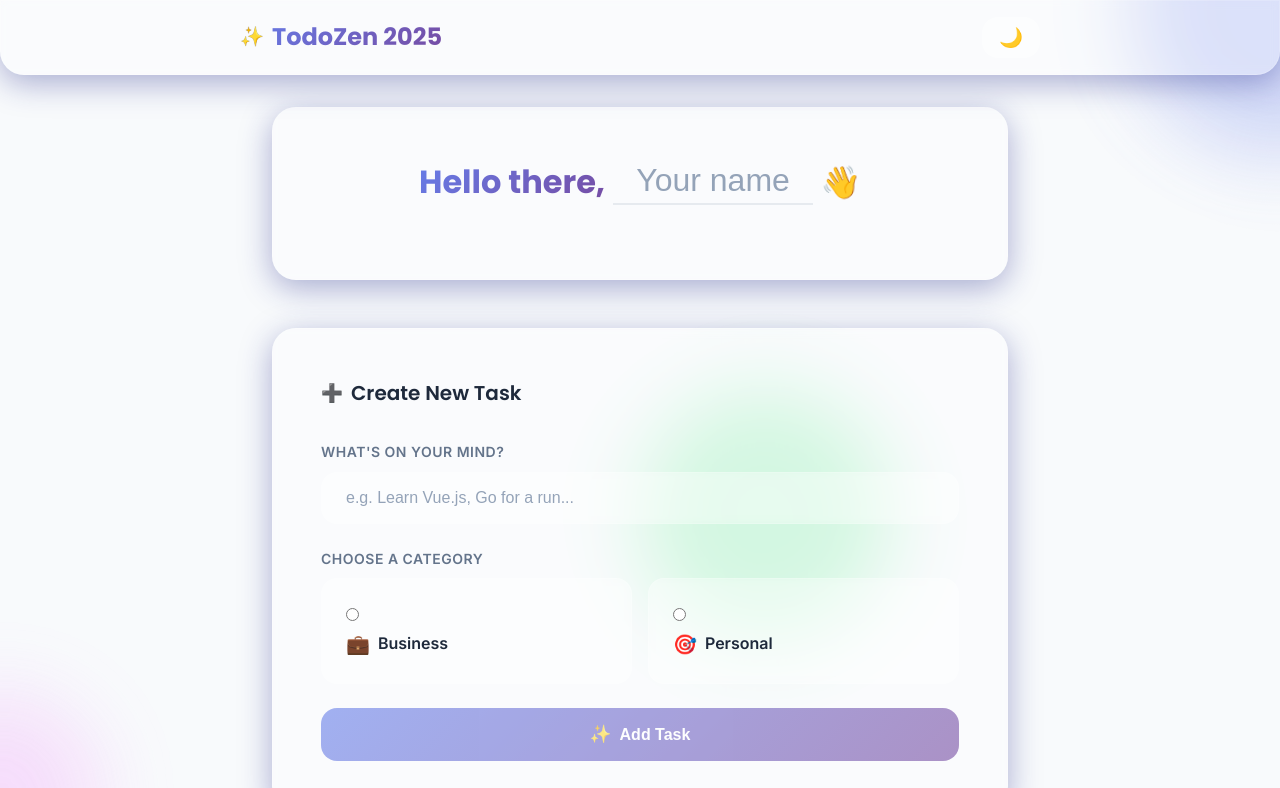
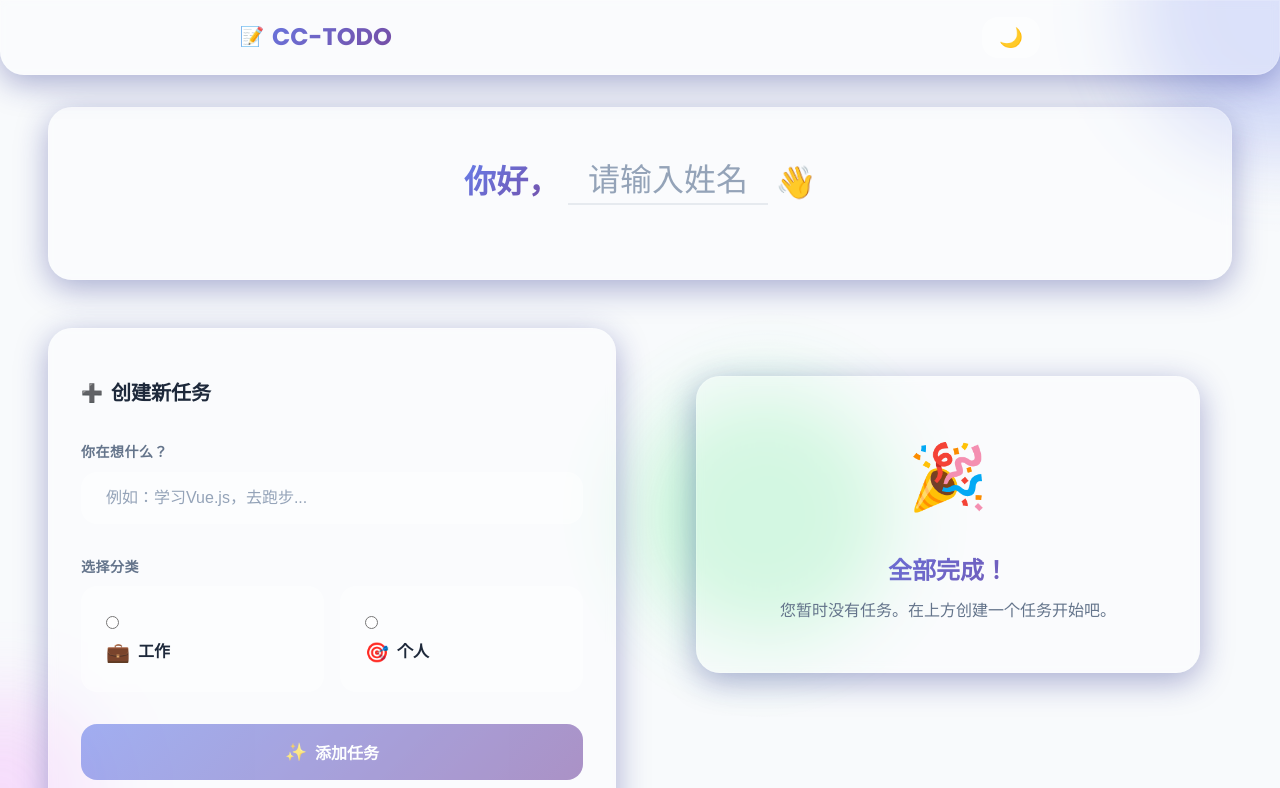
Before and after one commit to Ratey258/CC-TODO, a Vue app: page / in a window 1280 px wide. Shown: the top 788 px of the page. Built offline with nearby package versions, Linux system fonts and the light colour scheme.

Commit message:
美化界面

```diff
--- a/index.html
+++ b/index.html
@@ -4,8 +4,8 @@
     <meta charset="UTF-8" />
     <link rel="icon" href="/favicon.ico" />
     <meta name="viewport" content="width=device-width, initial-scale=1.0" />
-    <meta name="description" content="TodoZen 2025 - A modern, beautiful todo application with glassmorphism design" />
-    <title>TodoZen 2025 - Modern Todo App</title>
+    <meta name="description" content="CC-TODO" />
+    <title>CC-TODO</title>
 
     <!-- Google Fonts -->
     <link rel="preconnect" href="https://fonts.googleapis.com">
--- a/src/App.vue
+++ b/src/App.vue
@@ -91,8 +91,8 @@ onMounted(() => {
 		<nav class="navbar glass">
 			<div class="nav-content">
 				<h1 class="app-title">
-					<span class="icon">✨</span>
-					TodoZen 2025
+					<span class="icon">📝</span>
+					CC-TODO
 				</h1>
 				<button class="theme-toggle" @click="toggleTheme" :class="{ active: isDarkMode }">
 					<span class="theme-icon">{{ isDarkMode ? '☀️' : '🌙' }}</span>
@@ -105,11 +105,11 @@ onMounted(() => {
 			<section class="greeting glass">
 				<div class="greeting-content">
 					<h2 class="greeting-title">
-						<span class="greeting-text">Hello there,</span>
+						<span class="greeting-text">你好，</span>
 						<input
 							type="text"
 							class="name-input"
-							placeholder="Your name"
+							placeholder="请输入姓名"
 							v-model="name"
 							maxlength="20"
 						>
@@ -120,15 +120,15 @@ onMounted(() => {
 					<div class="stats-grid" v-if="totalTodos > 0">
 						<div class="stat-card">
 							<div class="stat-number">{{ totalTodos }}</div>
-							<div class="stat-label">Total Tasks</div>
+							<div class="stat-label">总任务</div>
 						</div>
 						<div class="stat-card">
 							<div class="stat-number">{{ completedTodos }}</div>
-							<div class="stat-label">Completed</div>
+							<div class="stat-label">已完成</div>
 						</div>
 						<div class="stat-card">
 							<div class="stat-number">{{ progressPercentage }}%</div>
-							<div class="stat-label">Progress</div>
+							<div class="stat-label">进度</div>
 							<div class="progress-bar">
 								<div class="progress-fill" :style="{ width: progressPercentage + '%' }"></div>
 							</div>
@@ -142,24 +142,24 @@ onMounted(() => {
 				<div class="section-header">
 					<h3 class="section-title">
 						<span class="section-icon">➕</span>
-						Create New Task
+						创建新任务
 					</h3>
 				</div>
 
 				<form @submit.prevent="addTodo" class="todo-form">
 					<div class="form-group">
-						<label class="form-label">What's on your mind?</label>
+						<label class="form-label">你在想什么？</label>
 						<input
 							type="text"
 							class="form-input"
-							placeholder="e.g. Learn Vue.js, Go for a run..."
+							placeholder="例如：学习Vue.js，去跑步..."
 							v-model="input_content"
 							maxlength="100"
 						/>
 					</div>
 
 					<div class="form-group">
-						<label class="form-label">Choose a category</label>
+						<label class="form-label">选择分类</label>
 						<div class="category-options">
 							<label class="category-option" :class="{ active: input_category === 'business' }">
 								<input
@@ -170,7 +170,7 @@ onMounted(() => {
 								/>
 								<div class="category-content">
 									<span class="category-icon">💼</span>
-									<span class="category-name">Business</span>
+									<span class="category-name">工作</span>
 								</div>
 								<div class="category-indicator business"></div>
 							</label>
@@ -184,7 +184,7 @@ onMounted(() => {
 								/>
 								<div class="category-content">
 									<span class="category-icon">🎯</span>
-									<span class="category-name">Personal</span>
+									<span class="category-name">个人</span>
 								</div>
 								<div class="category-indicator personal"></div>
 							</label>
@@ -193,7 +193,7 @@ onMounted(() => {
 
 					<button type="submit" class="add-button" :disabled="!input_content.trim() || !input_category">
 						<span class="button-icon">✨</span>
-						Add Task
+						添加任务
 					</button>
 				</form>
 			</section>
@@ -203,7 +203,7 @@ onMounted(() => {
 				<div class="section-header" v-if="todos.length > 0">
 					<h3 class="section-title">
 						<span class="section-icon">📋</span>
-						Your Tasks
+						我的任务
 					</h3>
 				</div>
 
@@ -235,7 +235,7 @@ onMounted(() => {
 								/>
 								<div class="todo-category">
 											<span class="category-badge" :class="todo.category">
-										{{ todo.category === 'business' ? '💼 Business' : '🎯 Personal' }}
+												{{ todo.category === 'business' ? '💼 工作' : '🎯 个人' }}
 											</span>
 								</div>
 							</div>
@@ -244,7 +244,7 @@ onMounted(() => {
 									<button
 										class="action-button delete"
 										@click="removeTodo(todo)"
-									title="Delete task"
+										title="删除任务"
 									>
 									<span class="action-icon">🗑️</span>
 								</button>
@@ -256,8 +256,8 @@ onMounted(() => {
 				<!-- 空状态 -->
 				<div class="empty-state glass" v-else>
 					<div class="empty-icon">🎉</div>
-					<h3 class="empty-title">All caught up!</h3>
-					<p class="empty-text">You have no tasks yet. Create one above to get started.</p>
+					<h3 class="empty-title">全部完成！</h3>
+					<p class="empty-text">您暂时没有任务。在上方创建一个任务开始吧。</p>
 				</div>
 			</section>
 		</main>
--- a/src/main.css
+++ b/src/main.css
@@ -230,7 +230,7 @@ body {
 
 /* Main Content */
 .main-content {
-  max-width: 800px;
+  max-width: 1200px;
   margin: 0 auto;
   padding: 0 var(--spacing-xl);
   display: flex;
@@ -238,11 +238,79 @@ body {
   gap: var(--spacing-2xl);
 }
 
+/* Desktop Grid Layout */
+@media (min-width: 1024px) {
+  .main-content {
+    max-width: 1400px;
+    padding: 0 var(--spacing-2xl);
+    display: grid;
+    grid-template-columns: 1fr 1fr;
+    grid-template-rows: auto auto;
+    gap: var(--spacing-2xl);
+    align-items: start;
+  }
+
+  .greeting {
+    grid-column: 1 / -1;
+    grid-row: 1;
+  }
+
+  .create-todo {
+    grid-column: 1;
+    grid-row: 2;
+  }
+
+  .todo-list {
+    grid-column: 2;
+    grid-row: 2;
+  }
+}
+
+@media (min-width: 1440px) {
+  .main-content {
+    max-width: 1600px;
+    grid-template-columns: 2fr 3fr;
+  }
+}
+
+@media (min-width: 1920px) {
+  .main-content {
+    max-width: 1800px;
+    padding: 0 var(--spacing-2xl);
+  }
+
+  .greeting {
+    padding: var(--spacing-2xl) var(--spacing-2xl);
+  }
+}
+
 /* Section Styles */
 section {
   border-radius: var(--radius-lg);
   padding: var(--spacing-2xl);
   transition: transform var(--transition-normal);
+}
+
+/* Desktop Section Optimization */
+@media (min-width: 1024px) {
+  section {
+    padding: var(--spacing-2xl) var(--spacing-xl);
+  }
+
+  .create-todo {
+    height: fit-content;
+    min-height: 400px;
+  }
+
+  .todo-list {
+    min-height: 400px;
+  }
+}
+
+@media (min-width: 1440px) {
+  section {
+    padding: var(--spacing-2xl);
+  }
 }
 
 section:hover {
@@ -333,6 +401,20 @@ section:hover {
   margin-top: var(--spacing-xl);
 }
 
+/* Desktop Stats Optimization */
+@media (min-width: 1024px) {
+  .stats-grid {
+    grid-template-columns: repeat(3, 1fr);
+    gap: var(--spacing-xl);
+    max-width: 600px;
+    margin: var(--spacing-xl) auto 0;
+  }
+
+  .stat-card {
+    padding: var(--spacing-xl);
+  }
+}
+
 .stat-card {
   background: var(--glass-bg);
   border: 1px solid var(--glass-border);
@@ -385,6 +467,17 @@ section:hover {
   display: flex;
   flex-direction: column;
   gap: var(--spacing-lg);
+}
+
+/* Desktop Form Optimization */
+@media (min-width: 1024px) {
+  .todo-form {
+    gap: var(--spacing-xl);
+  }
+
+  .form-group {
+    gap: var(--spacing-md);
+  }
 }
 
 .form-group {
@@ -547,6 +640,14 @@ section:hover {
   transition: all var(--transition-normal);
   position: relative;
   overflow: hidden;
+}
+
+/* Desktop Todo Item Optimization */
+@media (min-width: 1024px) {
+  .todo-item {
+    padding: var(--spacing-xl);
+    gap: var(--spacing-lg);
+  }
 }
 
 .todo-item:hover {
@@ -731,6 +832,12 @@ section:hover {
 }
 
 /* Responsive Design */
+@media (max-width: 1023px) {
+  .main-content {
+    max-width: 800px;
+  }
+}
+
 @media (max-width: 768px) {
   .main-content {
     padding: 0 var(--spacing-md);
```
Lines whose indentation alone changed are shown as unchanged.
